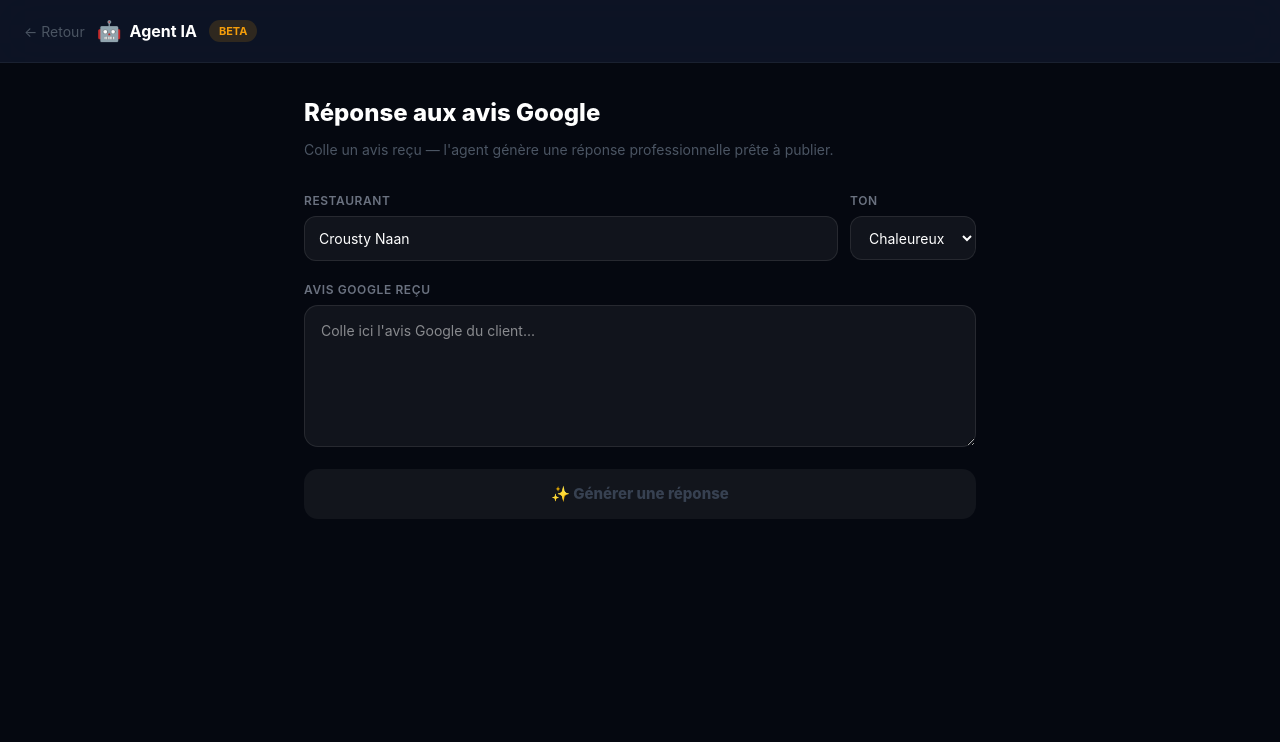
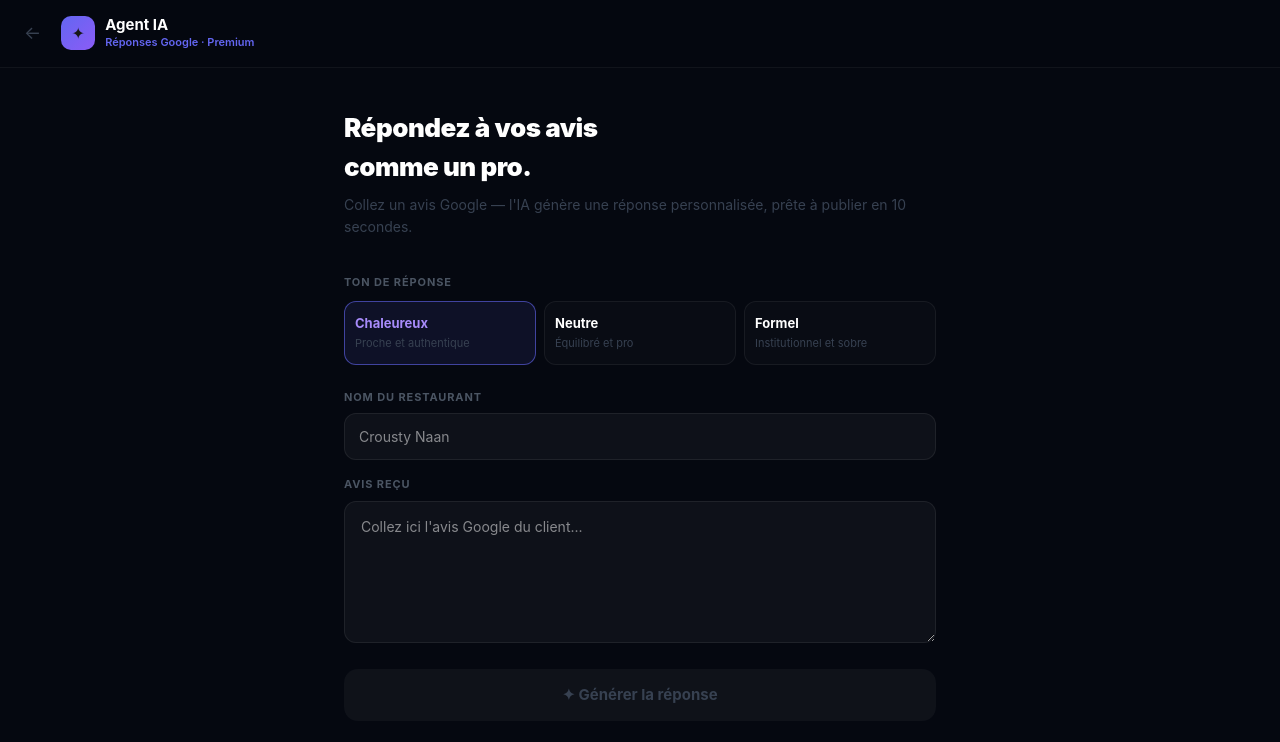
Before and after one commit to benzzklsaas/EatUp, a Next.js app: page /dashboard/agent in a window 1280 px wide. Shown: the top 742 px of the page. Built offline with nearby package versions, Linux system fonts and the light colour scheme.

Commit message:
feat: redesign page agent IA - look premium épuré

```diff
--- a/app/dashboard/agent/page.tsx
+++ b/app/dashboard/agent/page.tsx
@@ -3,10 +3,16 @@
 import { useState } from 'react'
 import { useRouter } from 'next/navigation'
 
+const TONES = [
+  { value: 'friendly', label: 'Chaleureux', desc: 'Proche et authentique' },
+  { value: 'neutral', label: 'Neutre', desc: 'Équilibré et pro' },
+  { value: 'formal', label: 'Formel', desc: 'Institutionnel et sobre' },
+]
+
 export default function AgentPage() {
   const router = useRouter()
   const [review, setReview] = useState('')
-  const [restaurantName, setRestaurantName] = useState('Crousty Naan')
+  const [restaurantName, setRestaurantName] = useState('')
   const [tone, setTone] = useState('friendly')
   const [response, setResponse] = useState('')
   const [loading, setLoading] = useState(false)
@@ -17,11 +23,10 @@ export default function AgentPage() {
     setLoading(true)
     setResponse('')
     setCopied(false)
-
     const res = await fetch('/api/agent', {
       method: 'POST',
       headers: { 'Content-Type': 'application/json' },
-      body: JSON.stringify({ review, restaurantName, tone }),
+      body: JSON.stringify({ review, restaurantName: restaurantName || 'Mon restaurant', tone }),
     })
     const data = await res.json()
     setResponse(data.response || data.error || 'Erreur inconnue')
@@ -36,84 +41,136 @@ export default function AgentPage() {
 
   return (
     <div style={{ minHeight: '100vh', background: '#050810', fontFamily: '-apple-system, BlinkMacSystemFont, "Segoe UI", sans-serif' }}>
+      <style>{`
+        @keyframes spin { to { transform: rotate(360deg) } }
+        @keyframes fade-in { from { opacity: 0; transform: translateY(10px) } to { opacity: 1; transform: translateY(0) } }
+        textarea:focus { outline: none; border-color: rgba(99,102,241,0.5) !important; }
+        input:focus { outline: none; border-color: rgba(99,102,241,0.5) !important; }
+      `}</style>
 
-      <header style={{ display: 'flex', alignItems: 'center', gap: 12, padding: '16px 24px', background: 'rgba(15,23,42,0.8)', backdropFilter: 'blur(20px)', borderBottom: '1px solid rgba(255,255,255,0.06)', position: 'sticky', top: 0, zIndex: 50 }}>
-        <button onClick={() => router.push('/dashboard')} style={{ color: '#4b5563', background: 'none', border: 'none', cursor: 'pointer', fontSize: 14 }}>← Retour</button>
-        <div style={{ display: 'flex', alignItems: 'center', gap: 8 }}>
-          <span style={{ fontSize: 20 }}>🤖</span>
-          <p style={{ fontSize: 16, fontWeight: 700, color: 'white', margin: 0 }}>Agent IA</p>
+      {/* Header */}
+      <header style={{ display: 'flex', alignItems: 'center', gap: 12, padding: '16px 24px', borderBottom: '1px solid rgba(255,255,255,0.05)', position: 'sticky', top: 0, background: 'rgba(5,8,16,0.85)', backdropFilter: 'blur(20px)', zIndex: 50 }}>
+        <button onClick={() => router.push('/dashboard')} style={{ color: '#374151', background: 'none', border: 'none', cursor: 'pointer', fontSize: 18, lineHeight: 1, padding: '4px 8px 4px 0' }}>←</button>
+        <div style={{ display: 'flex', alignItems: 'center', gap: 10, flex: 1 }}>
+          <div style={{ width: 34, height: 34, borderRadius: 10, background: 'linear-gradient(135deg, #6366f1, #8b5cf6)', display: 'flex', alignItems: 'center', justifyContent: 'center', fontSize: 16, flexShrink: 0 }}>✦</div>
+          <div>
+            <p style={{ fontSize: 15, fontWeight: 700, color: 'white', margin: 0, lineHeight: 1.2 }}>Agent IA</p>
+            <p style={{ fontSize: 11, color: '#6366f1', margin: 0, fontWeight: 600 }}>Réponses Google · Premium</p>
+          </div>
         </div>
-        <span style={{ fontSize: 11, padding: '3px 10px', borderRadius: 100, background: 'rgba(245,158,11,0.15)', color: '#f59e0b', fontWeight: 700 }}>BETA</span>
       </header>
 
-      <main style={{ padding: '32px 24px', maxWidth: 720, margin: '0 auto' }}>
+      <main style={{ padding: '40px 24px', maxWidth: 640, margin: '0 auto' }}>
 
         {/* Intro */}
-        <div style={{ marginBottom: 32 }}>
-          <h1 style={{ color: 'white', fontWeight: 800, fontSize: 24, margin: '0 0 8px' }}>Réponse aux avis Google</h1>
-          <p style={{ color: '#4b5563', fontSize: 14, margin: 0 }}>Colle un avis reçu — l'agent génère une réponse professionnelle prête à publier.</p>
+        <div style={{ marginBottom: 36 }}>
+          <h1 style={{ fontSize: 26, fontWeight: 900, color: 'white', letterSpacing: '-0.5px', margin: '0 0 8px' }}>
+            Répondez à vos avis<br />comme un pro.
+          </h1>
+          <p style={{ color: '#374151', fontSize: 14, margin: 0, lineHeight: 1.6 }}>
+            Collez un avis Google — l'IA génère une réponse personnalisée, prête à publier en 10 secondes.
+          </p>
         </div>
 
-        {/* Config */}
-        <div style={{ display: 'flex', gap: 12, marginBottom: 20 }}>
-          <div style={{ flex: 1 }}>
-            <label style={{ display: 'block', fontSize: 12, fontWeight: 600, color: '#6b7280', marginBottom: 6, textTransform: 'uppercase', letterSpacing: '0.05em' }}>Restaurant</label>
-            <input
-              value={restaurantName}
-              onChange={e => setRestaurantName(e.target.value)}
-              style={{ width: '100%', borderRadius: 12, padding: '11px 14px', fontSize: 14, background: 'rgba(255,255,255,0.05)', border: '1px solid rgba(255,255,255,0.09)', color: 'white', outline: 'none', boxSizing: 'border-box' }}
-            />
-          </div>
-          <div>
-            <label style={{ display: 'block', fontSize: 12, fontWeight: 600, color: '#6b7280', marginBottom: 6, textTransform: 'uppercase', letterSpacing: '0.05em' }}>Ton</label>
-            <select
-              value={tone}
-              onChange={e => setTone(e.target.value)}
-              style={{ height: 44, borderRadius: 12, padding: '0 14px', fontSize: 14, background: 'rgba(255,255,255,0.05)', border: '1px solid rgba(255,255,255,0.09)', color: 'white', outline: 'none', cursor: 'pointer' }}
-            >
-              <option value="friendly">Chaleureux</option>
-              <option value="neutral">Neutre</option>
-              <option value="formal">Formel</option>
-            </select>
+        {/* Ton selector */}
+        <div style={{ marginBottom: 24 }}>
+          <label style={{ display: 'block', fontSize: 11, fontWeight: 700, color: '#4b5563', textTransform: 'uppercase', letterSpacing: '0.08em', marginBottom: 10 }}>Ton de réponse</label>
+          <div style={{ display: 'grid', gridTemplateColumns: 'repeat(3, 1fr)', gap: 8 }}>
+            {TONES.map(t => (
+              <button
+                key={t.value}
+                onClick={() => setTone(t.value)}
+                style={{
+                  padding: '12px 10px', borderRadius: 12, cursor: 'pointer', textAlign: 'left',
+                  border: tone === t.value ? '1.5px solid rgba(99,102,241,0.6)' : '1px solid rgba(255,255,255,0.06)',
+                  background: tone === t.value ? 'rgba(99,102,241,0.1)' : 'rgba(255,255,255,0.02)',
+                  transition: 'all 0.15s',
+                }}
+              >
+                <p style={{ fontSize: 13, fontWeight: 700, color: tone === t.value ? '#a78bfa' : 'white', margin: '0 0 2px' }}>{t.label}</p>
+                <p style={{ fontSize: 11, color: '#374151', margin: 0 }}>{t.desc}</p>
+              </button>
+            ))}
           </div>
         </div>
 
-        {/* Avis input */}
+        {/* Restaurant */}
         <div style={{ marginBottom: 16 }}>
-          <label style={{ display: 'block', fontSize: 12, fontWeight: 600, color: '#6b7280', marginBottom: 6, textTransform: 'uppercase', letterSpacing: '0.05em' }}>Avis Google reçu</label>
+          <label style={{ display: 'block', fontSize: 11, fontWeight: 700, color: '#4b5563', textTransform: 'uppercase', letterSpacing: '0.08em', marginBottom: 8 }}>Nom du restaurant</label>
+          <input
+            value={restaurantName}
+            onChange={e => setRestaurantName(e.target.value)}
+            placeholder="Crousty Naan"
+            style={{ width: '100%', borderRadius: 12, padding: '12px 14px', fontSize: 14, background: 'rgba(255,255,255,0.04)', border: '1px solid rgba(255,255,255,0.07)', color: 'white', boxSizing: 'border-box', fontFamily: 'inherit' }}
+          />
+        </div>
+
+        {/* Avis */}
+        <div style={{ marginBottom: 20 }}>
+          <label style={{ display: 'block', fontSize: 11, fontWeight: 700, color: '#4b5563', textTransform: 'uppercase', letterSpacing: '0.08em', marginBottom: 8 }}>Avis reçu</label>
           <textarea
             value={review}
             onChange={e => setReview(e.target.value)}
-            placeholder="Colle ici l'avis Google du client..."
+            placeholder="Collez ici l'avis Google du client..."
             rows={5}
-            style={{ width: '100%', borderRadius: 14, padding: '14px 16px', fontSize: 14, background: 'rgba(255,255,255,0.05)', border: '1px solid rgba(255,255,255,0.09)', color: 'white', outline: 'none', resize: 'vertical', lineHeight: 1.6, boxSizing: 'border-box', fontFamily: 'inherit' }}
+            style={{ width: '100%', borderRadius: 12, padding: '14px 16px', fontSize: 14, background: 'rgba(255,255,255,0.04)', border: '1px solid rgba(255,255,255,0.07)', color: 'white', resize: 'vertical', lineHeight: 1.6, boxSizing: 'border-box', fontFamily: 'inherit' }}
           />
         </div>
 
-        {/* Bouton */}
+        {/* CTA */}
         <button
           onClick={generate}
           disabled={loading || !review.trim()}
-          style={{ width: '100%', padding: '14px', borderRadius: 14, border: 'none', cursor: loading || !review.trim() ? 'default' : 'pointer', background: loading || !review.trim() ? 'rgba(255,255,255,0.05)' : 'linear-gradient(135deg,#6366f1,#8b5cf6)', color: loading || !review.trim() ? '#374151' : 'white', fontWeight: 800, fontSize: 15, transition: 'all 0.2s', boxShadow: loading || !review.trim() ? 'none' : '0 6px 24px rgba(99,102,241,0.4)', marginBottom: 24 }}
+          style={{
+            width: '100%', padding: '15px', borderRadius: 14, border: 'none',
+            cursor: loading || !review.trim() ? 'default' : 'pointer',
+            background: loading || !review.trim() ? 'rgba(255,255,255,0.04)' : 'linear-gradient(135deg, #6366f1, #8b5cf6)',
+            color: loading || !review.trim() ? '#374151' : 'white',
+            fontWeight: 700, fontSize: 15, transition: 'all 0.2s',
+            boxShadow: loading || !review.trim() ? 'none' : '0 8px 32px rgba(99,102,241,0.35)',
+            display: 'flex', alignItems: 'center', justifyContent: 'center', gap: 10,
+            marginBottom: 28,
+          }}
         >
-          {loading ? '✨ Génération en cours...' : '✨ Générer une réponse'}
+          {loading
+            ? <><div style={{ width: 16, height: 16, border: '2px solid rgba(255,255,255,0.3)', borderTopColor: 'white', borderRadius: '50%', animation: 'spin 0.7s linear infinite' }} /> Génération en cours…</>
+            : '✦ Générer la réponse'}
         </button>
 
-        {/* Réponse générée */}
+        {/* Réponse */}
         {response && (
-          <div style={{ borderRadius: 16, padding: '20px 22px', background: 'linear-gradient(145deg, rgba(99,102,241,0.08), rgba(139,92,246,0.05))', border: '1.5px solid rgba(99,102,241,0.2)' }}>
-            <div style={{ display: 'flex', alignItems: 'center', justifyContent: 'space-between', marginBottom: 14 }}>
-              <p style={{ color: '#818cf8', fontWeight: 700, fontSize: 13, margin: 0, textTransform: 'uppercase', letterSpacing: '0.05em' }}>✨ Réponse générée</p>
-              <button
-                onClick={copy}
-                style={{ padding: '6px 16px', borderRadius: 8, border: 'none', cursor: 'pointer', background: copied ? 'rgba(74,222,128,0.15)' : 'rgba(99,102,241,0.2)', color: copied ? '#4ade80' : '#818cf8', fontWeight: 700, fontSize: 12, transition: 'all 0.2s' }}
-              >
-                {copied ? '✓ Copié !' : 'Copier'}
-              </button>
+          <div style={{ animation: 'fade-in 0.3s ease' }}>
+            <div style={{ borderRadius: 16, background: 'rgba(255,255,255,0.02)', border: '1px solid rgba(255,255,255,0.07)', overflow: 'hidden' }}>
+              <div style={{ display: 'flex', alignItems: 'center', justifyContent: 'space-between', padding: '14px 18px', borderBottom: '1px solid rgba(255,255,255,0.05)' }}>
+                <div style={{ display: 'flex', alignItems: 'center', gap: 8 }}>
+                  <div style={{ width: 6, height: 6, borderRadius: '50%', background: '#6366f1', boxShadow: '0 0 8px #6366f1' }} />
+                  <span style={{ fontSize: 12, fontWeight: 700, color: '#818cf8', textTransform: 'uppercase', letterSpacing: '0.08em' }}>Réponse générée</span>
+                </div>
+                <button
+                  onClick={copy}
+                  style={{
+                    padding: '5px 14px', borderRadius: 8, border: 'none', cursor: 'pointer', fontSize: 12, fontWeight: 700, transition: 'all 0.15s',
+                    background: copied ? 'rgba(74,222,128,0.12)' : 'rgba(99,102,241,0.15)',
+                    color: copied ? '#4ade80' : '#818cf8',
+                  }}
+                >
+                  {copied ? '✓ Copié' : 'Copier'}
+                </button>
+              </div>
+              <div style={{ padding: '20px 18px' }}>
+                <p style={{ color: '#e2e8f0', fontSize: 15, lineHeight: 1.75, margin: 0, whiteSpace: 'pre-wrap' }}>{response}</p>
+              </div>
             </div>
-            <p style={{ color: '#e2e8f0', fontSize: 15, lineHeight: 1.7, margin: 0, whiteSpace: 'pre-wrap' }}>{response}</p>
+
+            <button
+              onClick={generate}
+              style={{ marginTop: 10, width: '100%', padding: '11px', borderRadius: 12, border: '1px solid rgba(255,255,255,0.06)', background: 'rgba(255,255,255,0.02)', color: '#4b5563', fontSize: 13, fontWeight: 600, cursor: 'pointer' }}
+            >
+              ↻ Régénérer
+            </button>
           </div>
         )}
+
       </main>
     </div>
   )
```
